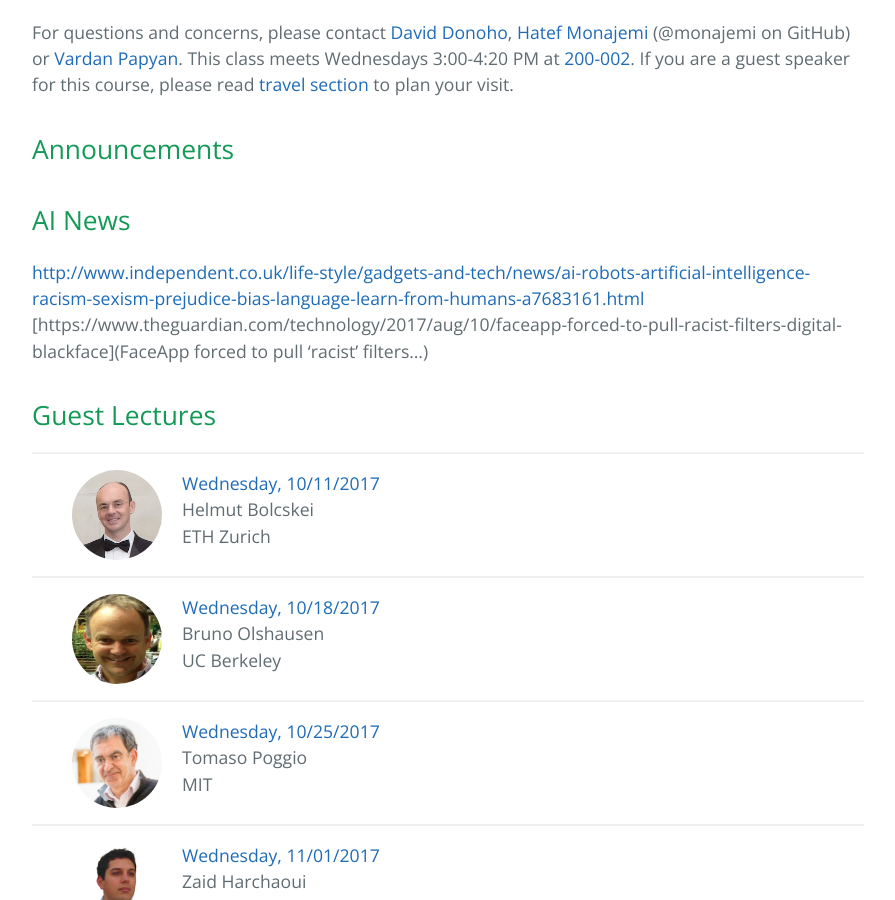
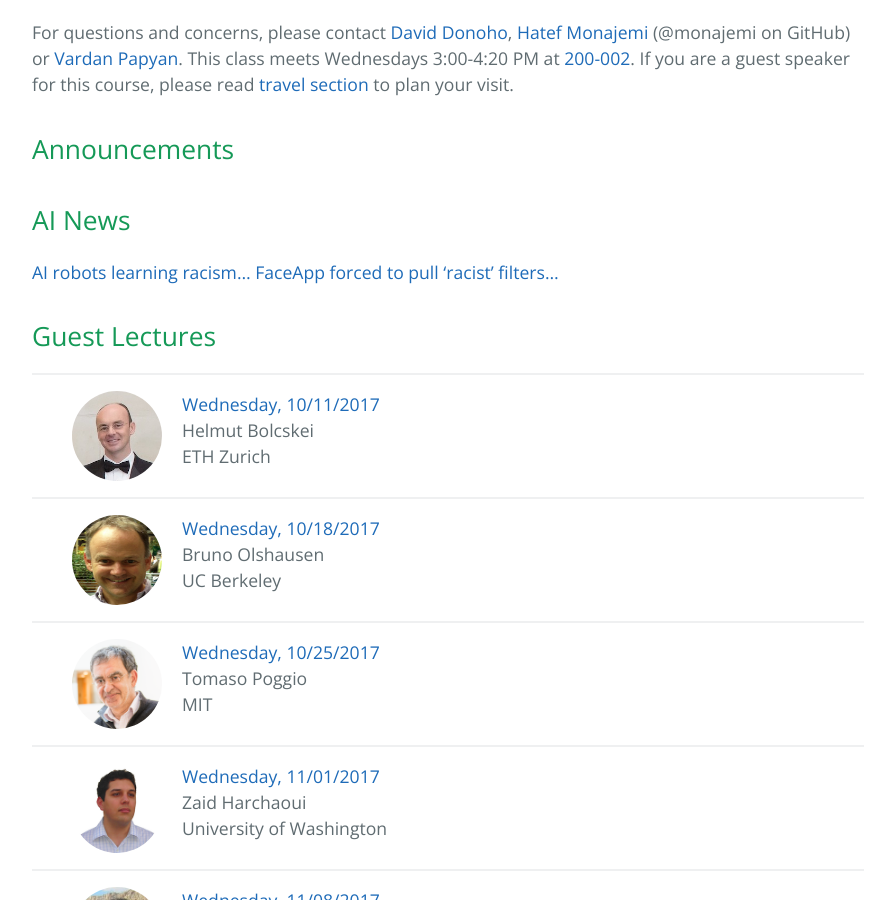
Before and after one commit to stats385/stats385.github.io, a Jekyll site: the page built from index.md, in a window 1280 px wide and 900 px high, scrolled down 690 px. Shown: the whole window, without its empty margins (192-1087 px from the left). Built offline with Jekyll 4.4.1, drawn with Linux system fonts in a browser that asks for light colours; the repository's description, which GitHub fills in, is left out; some of the changed lines change nothing that is shown.

Commit message:
added racism

```diff
--- a/index.md
+++ b/index.md
@@ -8,8 +8,9 @@ For questions and concerns, please contact [David Donoho](https://profiles.stanf
 ## [](#announcements)Announcements
 
 ## AI News
-[http://www.independent.co.uk/life-style/gadgets-and-tech/news/ai-robots-artificial-intelligence-racism-sexism-prejudice-bias-language-learn-from-humans-a7683161.html](AI robots learning racism...)
-[https://www.theguardian.com/technology/2017/aug/10/faceapp-forced-to-pull-racist-filters-digital-blackface](FaceApp forced to pull 'racist' filters...)
+
+[AI robots learning racism...](http://www.independent.co.uk/life-style/gadgets-and-tech/news/ai-robots-artificial-intelligence-racism-sexism-prejudice-bias-language-learn-from-humans-a7683161.html)
+[FaceApp forced to pull 'racist' filters...](https://www.theguardian.com/technology/2017/aug/10/faceapp-forced-to-pull-racist-filters-digital-blackface)
 
 
 ## [](#guest-lectures) Guest Lectures
```
